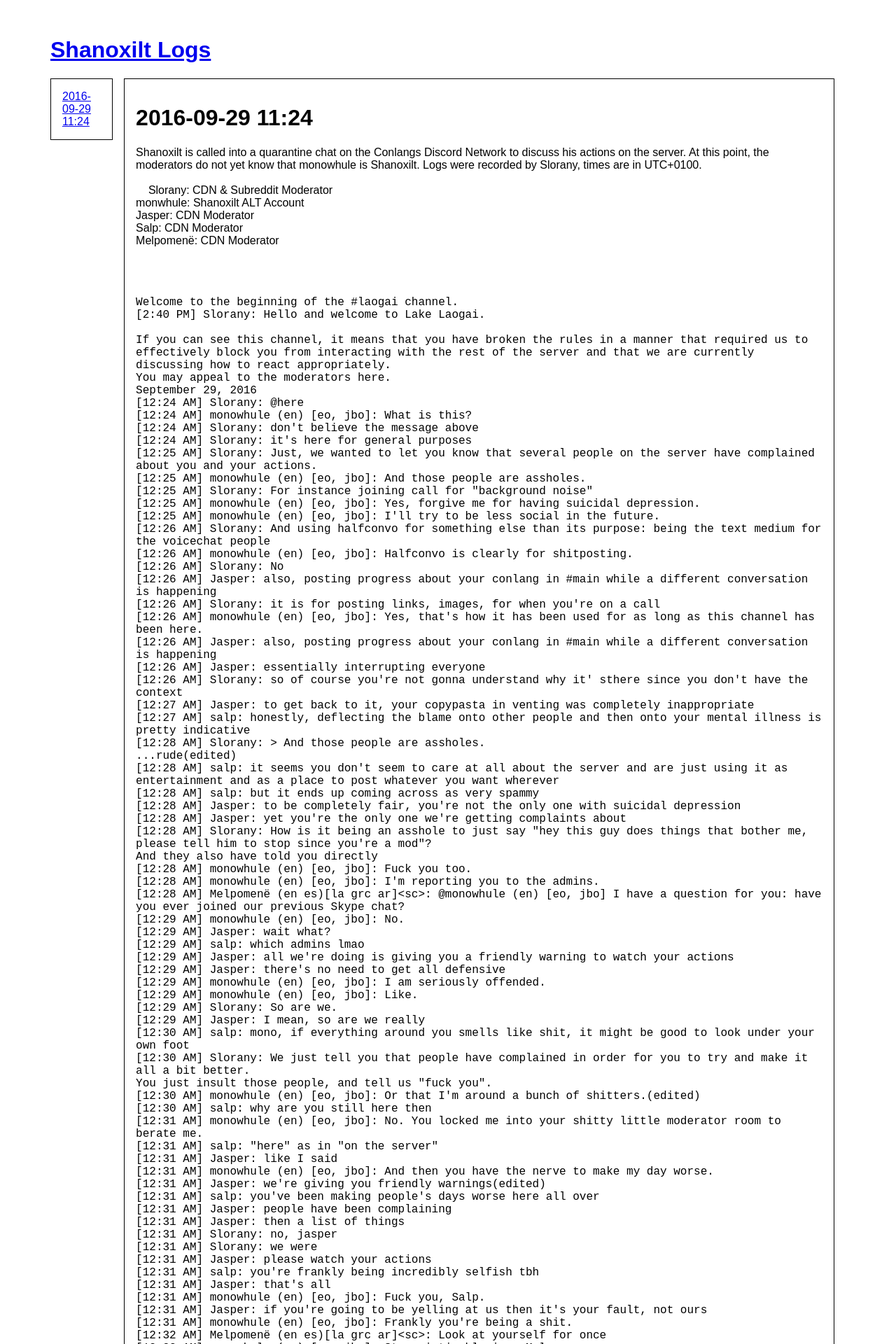
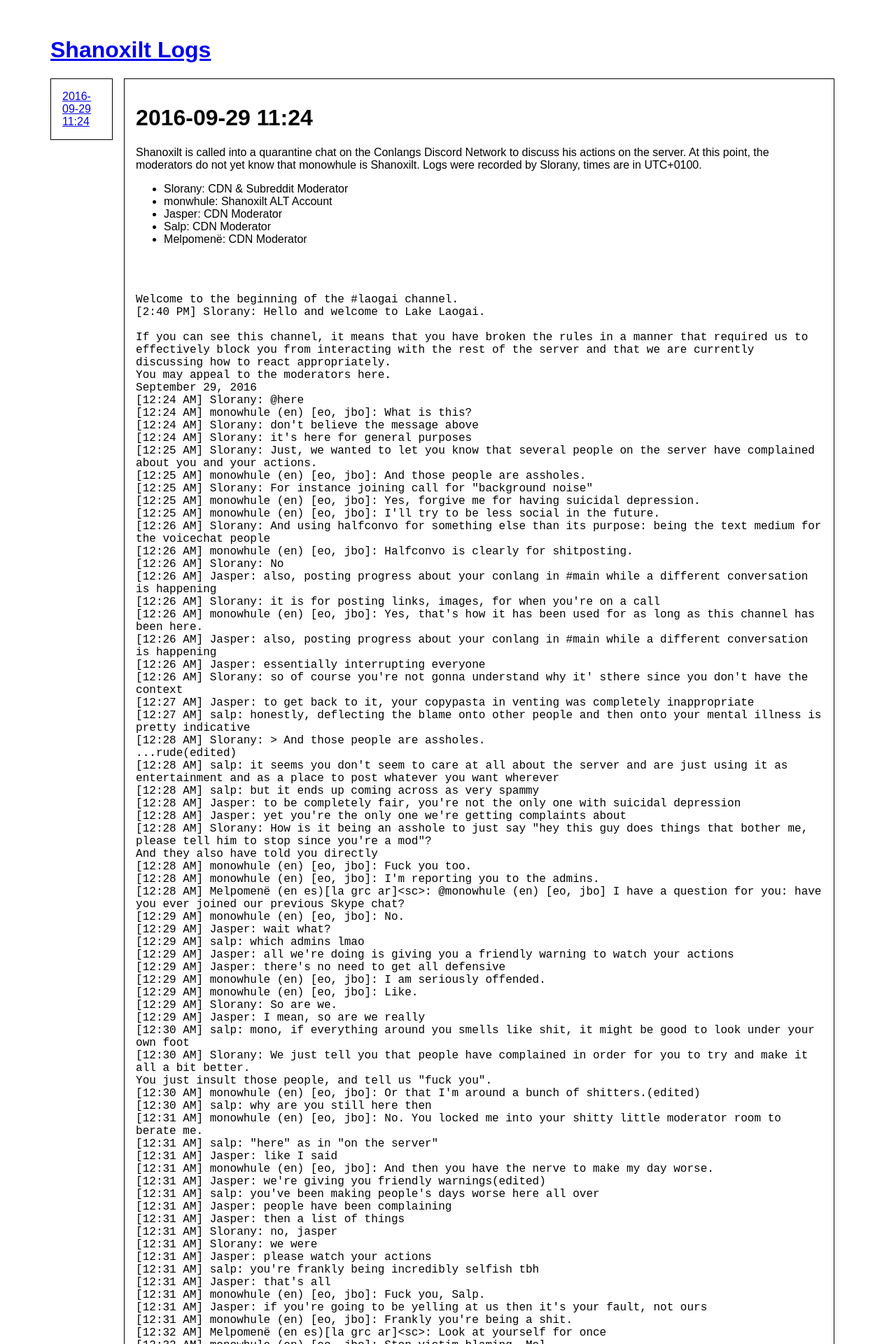
Before and after one commit to r-conlangs/shanologs, a Jekyll site: the page built from _incidents/2016-09-29 1124.md, in a window 1280 px wide. Shown: the top 1920 px of the page at 70% size. Built offline with Jekyll 4.4.1, drawn with Linux system fonts in a browser that asks for light colours; part of the change alters nothing that is shown.

Commit message:
Changed the way persons work

````diff
--- a/_incidents/2016-09-29 1124.md
+++ b/_incidents/2016-09-29 1124.md
@@ -5,12 +5,12 @@ summary: >
     Shanoxilt is called into a quarantine chat on the Conlangs Discord Network to discuss his
     actions on the server. At this point, the moderators do not yet know that monowhule is
     Shanoxilt. Logs were recorded by Slorany, times are in UTC+0100.
-persons: |
-    Slorany: CDN & Subreddit Moderator
-    monwhule: Shanoxilt ALT Account
-    Jasper: CDN Moderator
-    Salp: CDN Moderator
-    Melpomenë: CDN Moderator
+persons:
+    - "Slorany: CDN & Subreddit Moderator"
+    - "monwhule: Shanoxilt ALT Account"
+    - "Jasper: CDN Moderator"
+    - "Salp: CDN Moderator"
+    - "Melpomenë: CDN Moderator"
 ---
 ```
 Welcome to the beginning of the #laogai channel.
--- a/_layouts/incident.html
+++ b/_layouts/incident.html
@@ -9,7 +9,11 @@ layout: default
 </section>
 
 <section class="persons">
-    {{ page.persons | lstrip }}
+    <ul>
+    {% for person in page.persons %}
+    <li>{{person}}</li>
+    {% endfor %}
+    </ul>
 </section>
 
 <section class="log">
--- a/css/style.css
+++ b/css/style.css
@@ -45,10 +45,6 @@ main div#content {
     flex-grow: 2;
 }
 
-main section.persons {
-    white-space: pre-wrap;
-}
-
 main section.log,  main pre, main pre code {
     font-family: monospace;
     white-space: pre-wrap;
````
